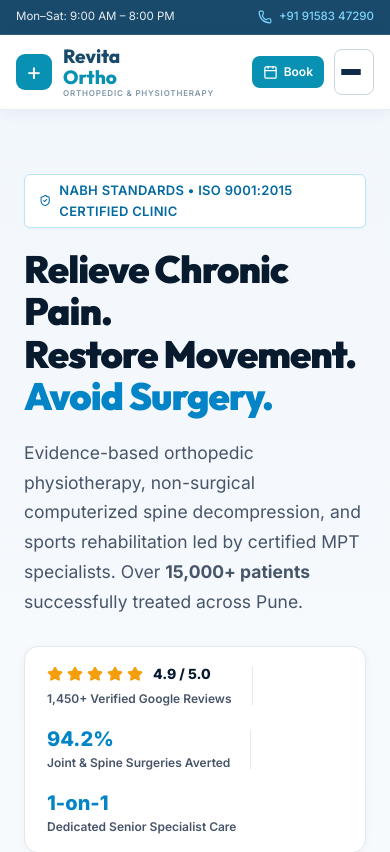
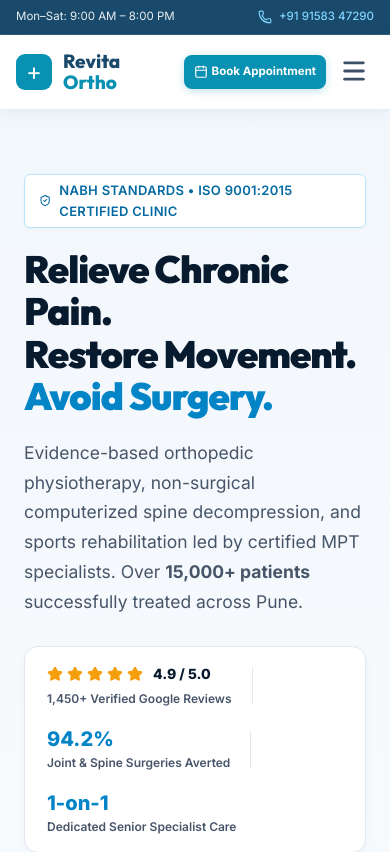
Before and after one commit to mayararothe28/physio-website, a React (Vite) app: page / in a window 390 px wide. Shown: the top 852 px of the page. Built offline with nearby package versions, Linux system fonts and the light colour scheme.

Commit message:
Show full Book Appointment text on mobile header and replace box border with clean 3-line menu icon

```diff
--- a/src/components/Navbar.css
+++ b/src/components/Navbar.css
@@ -201,7 +201,6 @@
   transform: translateY(-1px);
 }
 
-/* ── Mobile Controls Container (Right side of navbar) ── */
 .mobile-controls-row {
   display: none;
   align-items: center;
@@ -216,46 +215,41 @@
   color: #ffffff !important;
   text-decoration: none;
   font-size: 13px;
-  font-weight: 600;
+  font-weight: 700;
   padding: 8px 14px;
   border-radius: 8px;
-  transition: background 0.18s;
+  white-space: nowrap;
+  box-shadow: 0 2px 8px rgba(8, 145, 178, 0.25);
+  transition: background 0.18s, transform 0.18s;
+  flex-shrink: 0;
 }
 
 .mobile-header-book-btn:hover {
   background: var(--accent-hover, #0e7490);
+  transform: translateY(-1px);
 }
 
-/* ── Authentic 3-Lines Hamburger Menu Button on the Right Side ── */
+/* ── Authentic 3-Lines Hamburger Icon (Frameless, No square box!) ── */
 .mobile-hamburger-btn {
-  display: flex;
-  flex-direction: column;
+  display: inline-flex;
+  align-items: center;
   justify-content: center;
-  align-items: center;
-  gap: 5px;
-  width: 44px;
-  height: 44px;
-  background: #f8fafc;
-  border: 1.5px solid #cbd5e1;
+  background: transparent;
+  border: none;
+  outline: none;
+  color: #0f2b48;
+  cursor: pointer;
+  padding: 6px;
   border-radius: 8px;
-  cursor: pointer;
-  padding: 9px;
-  transition: background-color 0.2s ease, border-color 0.2s ease;
+  line-height: 1;
+  transition: background-color 0.18s ease, color 0.18s ease;
+  flex-shrink: 0;
 }
 
 .mobile-hamburger-btn:hover,
 .mobile-hamburger-btn:active {
   background-color: #f1f5f9;
-  border-color: #94a3b8;
-}
-
-.burger-bar {
-  display: block;
-  width: 22px;
-  height: 2.5px;
-  background-color: #0f2b48;
-  border-radius: 2px;
-  transition: transform 0.2s ease, opacity 0.2s ease;
+  color: #0284c7;
 }
 
 /* ── Off-Canvas Right-Side Slide Drawer ── */
@@ -580,22 +574,21 @@
   }
 
   .logo-text small {
-    font-size: 8px;
+    display: none;
+  }
+
+  .mobile-controls-row {
+    gap: 8px;
   }
 
   .mobile-header-book-btn {
-    padding: 6px 11px;
-    font-size: 12px;
+    padding: 7px 10px;
+    font-size: 11.5px;
+    gap: 4px;
   }
 
   .mobile-hamburger-btn {
-    width: 40px;
-    height: 40px;
-    padding: 8px;
-  }
-
-  .burger-bar {
-    width: 20px;
-    height: 2px;
+    padding: 4px;
+    color: #0f2b48;
   }
 }
--- a/src/components/Navbar.jsx
+++ b/src/components/Navbar.jsx
@@ -1,6 +1,7 @@
 import { useState, useEffect } from "react";
 import { Link, useLocation } from "react-router-dom";
 import {
+  Menu,
   X,
   ChevronDown,
   Calendar,
@@ -160,18 +161,18 @@
             <span>Book Appointment</span>
           </Link>
 
-          {/* Mobile Right-Side Controls: Book CTA + 3-Line Hamburger Button */}
+          {/* Mobile Right-Side Controls: Full 'Book Appointment' Button + 3-Line Menu */}
           <div className="mobile-controls-row">
             <Link
               to="/appointment"
               className="mobile-header-book-btn"
               onClick={closeMenus}
             >
-              <Calendar size={15} />
-              <span>Book</span>
+              <Calendar size={14} />
+              <span>Book Appointment</span>
             </Link>
 
-            {/* Authentic 3-Line Hamburger Menu Button on the Right Side */}
+            {/* Clean 3-Line Menu Icon (No box border!) */}
             <button
               type="button"
               className="mobile-hamburger-btn"
@@ -179,9 +180,7 @@
               aria-label="Open Navigation Menu"
               aria-expanded={menuOpen}
             >
-              <span className="burger-bar"></span>
-              <span className="burger-bar"></span>
-              <span className="burger-bar"></span>
+              <Menu size={28} strokeWidth={2.4} />
             </button>
           </div>
         </div>
```
